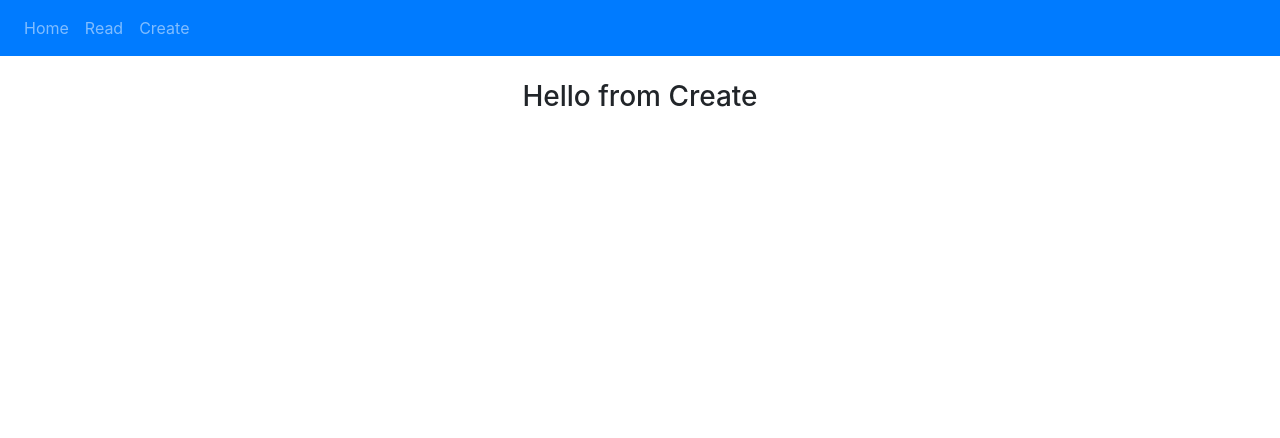
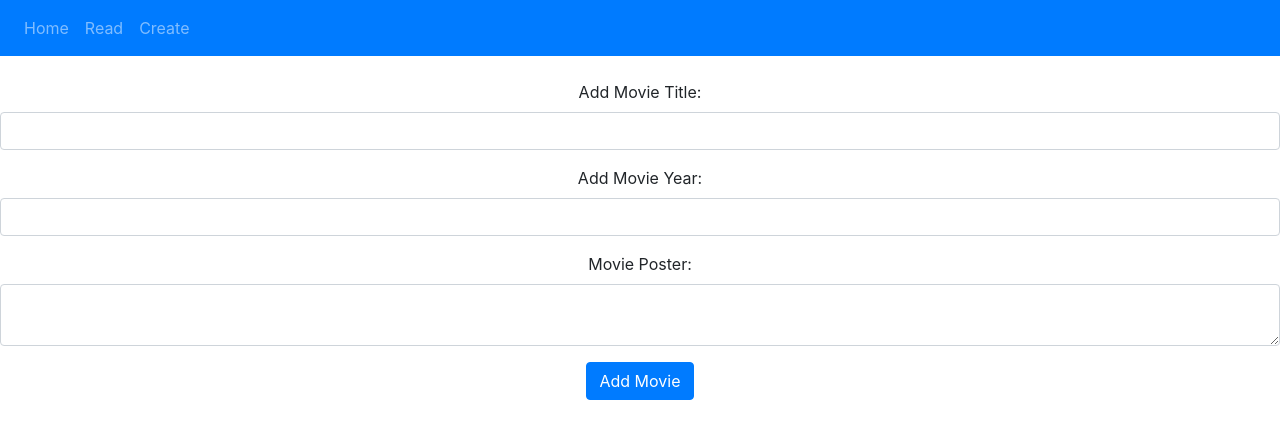
Before and after one commit to PatrickMurray78/DRQ-LAB-9, a React (Create React App) app: page /create in a window 1280 px wide. Shown: the top 438 px of the page. Built offline with nearby package versions, Linux system fonts and the light colour scheme.

Commit message:
Added form to create.js

```diff
--- a/src/components/create.js
+++ b/src/components/create.js
@@ -3,11 +3,78 @@
 // The Create class will be used to create new movie entries
 export class Create extends React.Component {
 
-    render(){
-        return (
-          <div>
-            <h3>Hello from Create</h3>
+  constructor() {
+    super();
+
+    this.onSubmit = this.onSubmit.bind(this);
+    this.onChangeTitle = this.onChangeTitle.bind(this);
+    this.onChangeYear = this.onChangeYear.bind(this);
+    this.onChangePoster = this.onChangePoster.bind(this);
+
+    this.state = {
+      Title: '',
+      Year: '',
+      Poster: ''
+    }
+  }
+
+  onChangeTitle(e) {
+    this.setState({
+      Title: e.target.value
+    });
+  }
+
+  onChangeYear(e) {
+    this.setState({
+      Year: e.target.value
+    });
+  }
+
+  onChangePoster(e) {
+    this.setState({
+      Poster: e.target.value
+    });
+  }
+
+  onSubmit(e) {
+    e.preventDefault();
+    alert("Movie: " + this.state.Title + " "
+      + this.state.Year + " " +
+      this.state.Poster);
+  }
+
+  render() {
+    return (
+      <div className='App'>
+        <form onSubmit={this.onSubmit}>
+          <div className='form-group'>
+            <label>Add Movie Title: </label>
+            <input type='text'
+              className='form-control'
+              value={this.state.Title}
+              onChange={this.onChangeTitle}></input>
           </div>
-        );
-    }
+          <div className='form-group'>
+            <label>Add Movie Year: </label>
+            <input type='text'
+              className='form-control'
+              value={this.state.Year}
+              onChange={this.onChangeYear}></input>
+          </div>
+          <div className='form-group'>
+            <label>Movie Poster: </label>
+            <textarea type='text'
+              className='form-control'
+              value={this.state.Poster}
+              onChange={this.onChangePoster}></textarea>
+          </div>
+          <div className='form-group'>
+            <input type='submit'
+              value='Add Movie'
+              className='btn btn-primary'></input>
+          </div>
+        </form>
+      </div>
+    );
+  }
 }
```
